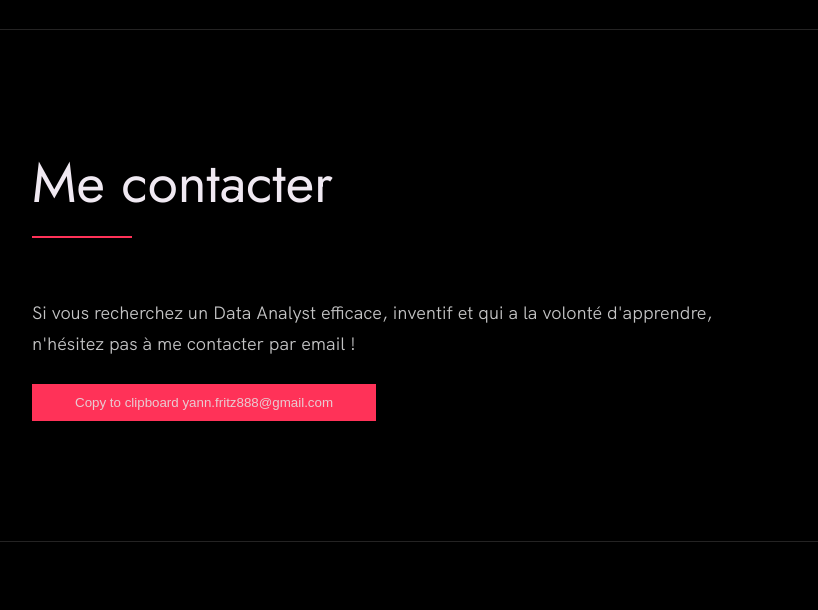
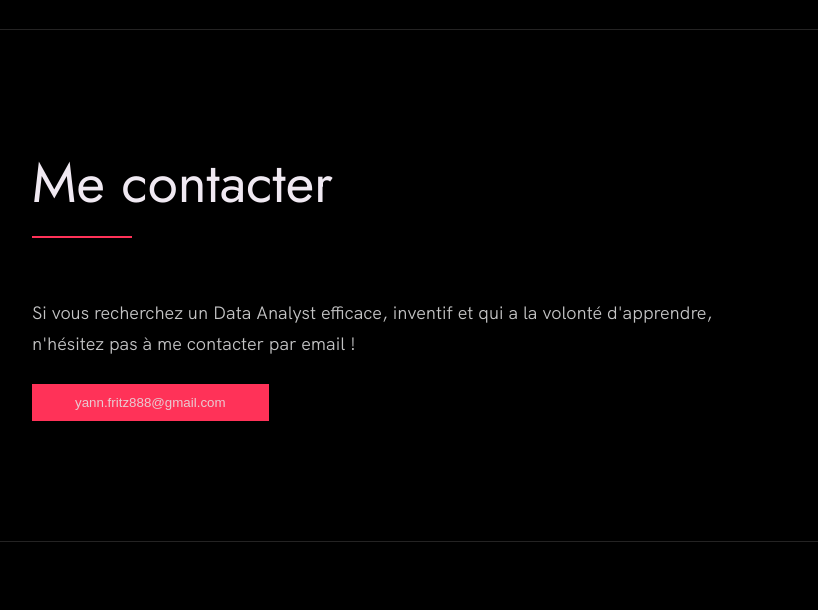
Before and after one commit to nyann4/Portfolio-Repository, a plain HTML site: page index.html in a window 1280 px wide. Shown: the part 3997-4607 px from the top of the page, without its empty margins (58-876 px from the left). Drawn offline with Linux system fonts and the light colour scheme.

Commit message:
Update index.html

```diff
--- a/index.html
+++ b/index.html
@@ -209,7 +209,7 @@
         </p>
         <!-- Replace the email with yours -->
         <button id="myText" value="yann.fritz888@gmail.com" class="btn btn--pink" onclick="copyContent()">
-        <span class="tooltiptext" id="myTooltip">Copy to clipboard</span>
+        <span class="tooltiptext" id="myTooltip" value="Copy to clipboard"></span>
           yann.fritz888@gmail.com
         </button>
 
```
